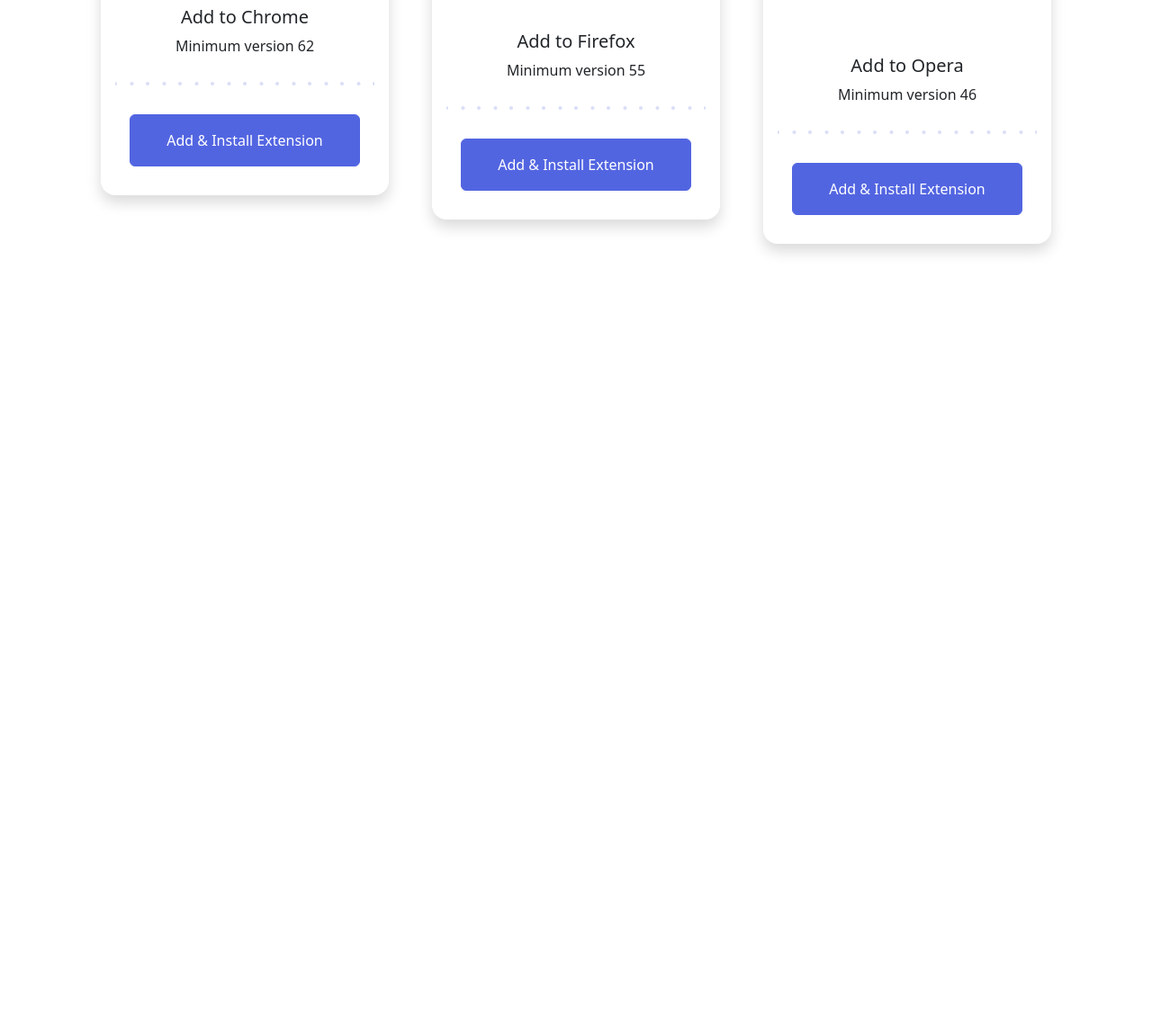
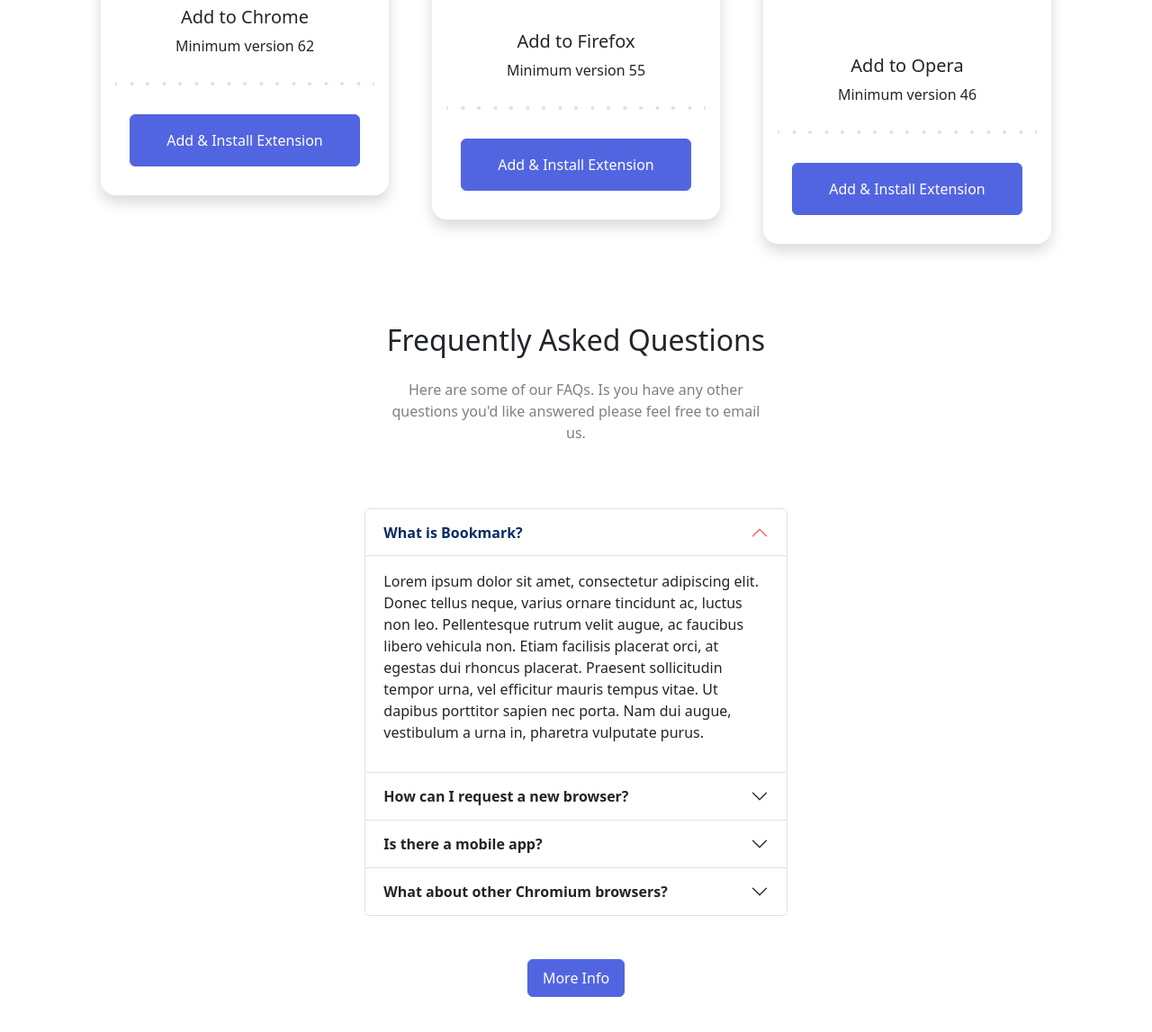
Before and after one commit to PacMM79/Sprint-1.2-Bootstrap---SASS, a plain HTML site: page index.html in a window 1280 px wide. Shown: the part 1905-3052 px from the top of the page at 90% size. Before the commit the page ends 2200 px from the top, so only its background shows below. Drawn offline with Linux system fonts and the light colour scheme.

Commit message:
Nivell 1 - Excercici 4
Ara toca desenvolupar l'apartat de FAQS.

```diff
--- a/index.html
+++ b/index.html
@@ -159,6 +159,70 @@
       </div>
     </div>
   </div>
+  <!-- FAQS - Excercici 4-->
+  <div class="row justify-content-center text-center m-5">
+    <div class="col-lg-5 col-12">
+      <h2 class="m-3">Frequently Asked Questions</h2>
+      <p class="m-4 text-black-50">Here are some of our FAQs. Is you have any other questions you'd like answered please feel free to email us.</p>
+    </div>
+    <div class="w-100"></div>
+    <div class="col-lg-5 col-12">
+      <div class="accordion my-5" id="accordionExample">
+        <div class="accordion-item border-bottom border-top">
+          <h2 class="accordion-header">
+            <button class="accordion-button fw-semibold" type="button" data-bs-toggle="collapse" data-bs-target="#collapseOne" aria-expanded="true" aria-controls="collapseOne">
+                What is Bookmark?
+            </button>
+          </h2>
+          <div id="collapseOne" class="accordion-collapse collapse show text-start" data-bs-parent="#accordionExample">
+            <div class="accordion-body">
+              <p>Lorem ipsum dolor sit amet, consectetur adipiscing elit. Donec tellus neque, varius ornare tincidunt ac, luctus non leo. Pellentesque rutrum velit augue, ac faucibus libero vehicula non. Etiam facilisis placerat orci, at egestas dui rhoncus placerat. Praesent sollicitudin tempor urna, vel efficitur mauris tempus vitae. Ut dapibus porttitor sapien nec porta. Nam dui augue, vestibulum a urna in, pharetra vulputate purus.</p>
+            </div>
+          </div>
+        </div>
+        <div class="accordion-item border-bottom">
+          <h2 class="accordion-header">
+            <button class="accordion-button collapsed fw-semibold" type="button" data-bs-toggle="collapse" data-bs-target="#collapseTwo" aria-expanded="false" aria-controls="collapseTwo">
+                How can I request a new browser?
+            </button>
+          </h2>
+          <div id="collapseTwo" class="accordion-collapse collapse text-start" data-bs-parent="#accordionExample">
+            <div class="accordion-body">
+              <p>Praesent fermentum mauris sit amet risus iaculis vestibulum. Donec pellentesque diam ipsum, vitae porttitor risus sagittis in. Nam luctus vitae erat at vulputate. Mauris vel efficitur metus. Nulla non gravida massa. Orci varius natoque penatibus et magnis dis parturient montes, nascetur ridiculus mus.</p>
+            </div>
+          </div>
+        </div>
+        <div class="accordion-item border-bottom">
+          <h2 class="accordion-header">
+            <button class="accordion-button collapsed fw-semibold" type="button" data-bs-toggle="collapse" data-bs-target="#collapseThree" aria-expanded="false" aria-controls="collapseThree">
+                Is there a mobile app?
+            </button>
+          </h2>
+          <div id="collapseThree" class="accordion-collapse collapse text-start" data-bs-parent="#accordionExample">
+            <div class="accordion-body">
+              <p>Morbi pretium felis lectus, ac porttitor metus consectetur et. Nunc sodales, orci a dignissim interdum, sem neque viverra tellus, in blandit leo dolor sed lectus. Aliquam eu metus at lectus lacinia molestie ut quis metus. Donec nulla neque, euismod eget sapien nec, aliquam porta nisi.</p>
+            </div>
+          </div>
+        </div>
+        <div class="accordion-item border-bottom">
+          <h2 class="accordion-header">
+            <button class="accordion-button collapsed fw-semibold" type="button" data-bs-toggle="collapse" data-bs-target="#collapseFour" aria-expanded="false" aria-controls="collapseFour">
+                What about other Chromium browsers?
+            </button>
+          </h2>
+          <div id="collapseFour" class="accordion-collapse collapse text-start" data-bs-parent="#accordionExample">
+            <div class="accordion-body">
+              <p>Nulla facilisi. Maecenas tincidunt dui eget leo placerat pretium. Donec accumsan, felis ut interdum commodo, enim magna imperdiet nulla, vitae posuere tortor ante id eros. Nulla in lacus quam. Praesent sit amet leo ut sapien scelerisque pellentesque. Duis dictum lorem vel nunc dictum, at luctus justo suscipit. Mauris at lorem massa. Nullam semper, enim vitae commodo gravida, neque dolor venenatis lorem, in sagittis augue justo non magna.</p>
+            </div>
+          </div>
+        </div>
+      </div>
+    </div>
+  <div class="w-100"></div>
+    <div class="col-lg-5 col-12">
+      <button class="btn btn-primary p-2 px-3">More Info</button>
+    </div>
+  </div>
   <script src="bootstrap/bootstrap.bundle.min.js"></script>
  </body>
 </html>
--- a/main.scss
+++ b/main.scss
@@ -58,3 +58,15 @@
     color: $secondary !important;
     border-bottom-color: transparent;
 }
+.accordion-button:not(.collapsed) {
+    background-color: transparent !important;
+}
+.accordion {
+--bs-accordion-btn-focus-box-shadow: unset !important;
+}
+.accordion-button:hover {
+    color: $secondary !important;
+}
+.accordion-button:not(.collapsed)::after {
+    filter: invert(56%) sepia(38%) saturate(3482%) hue-rotate(325deg) brightness(99%) contrast(97%);
+}
```
Also changed, not shown: main.css, 1 other file.
